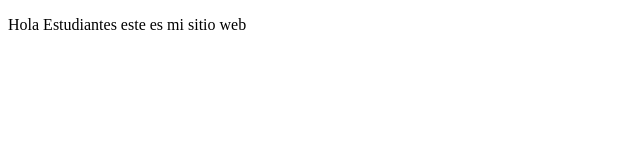
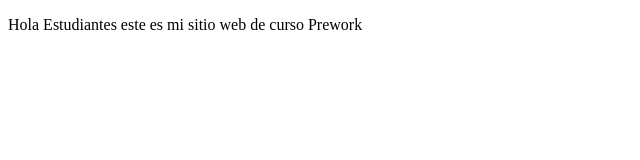
Before and after one commit to Diegol107/Proyectos, a plain HTML site: page index.html in a window 1280 px wide. Shown: the whole page, without its empty margins (0-640 px from the left). Drawn offline with Linux system fonts and the light colour scheme.

Commit message:
Cambios Agregue curso

```diff
--- a/index.html
+++ b/index.html
@@ -8,7 +8,7 @@
 </head>
 <body>
     <p>
-        Hola Estudiantes este es mi sitio web
+        Hola Estudiantes este es mi sitio web de curso Prework
     </p>
 </body>
 </html>
```
